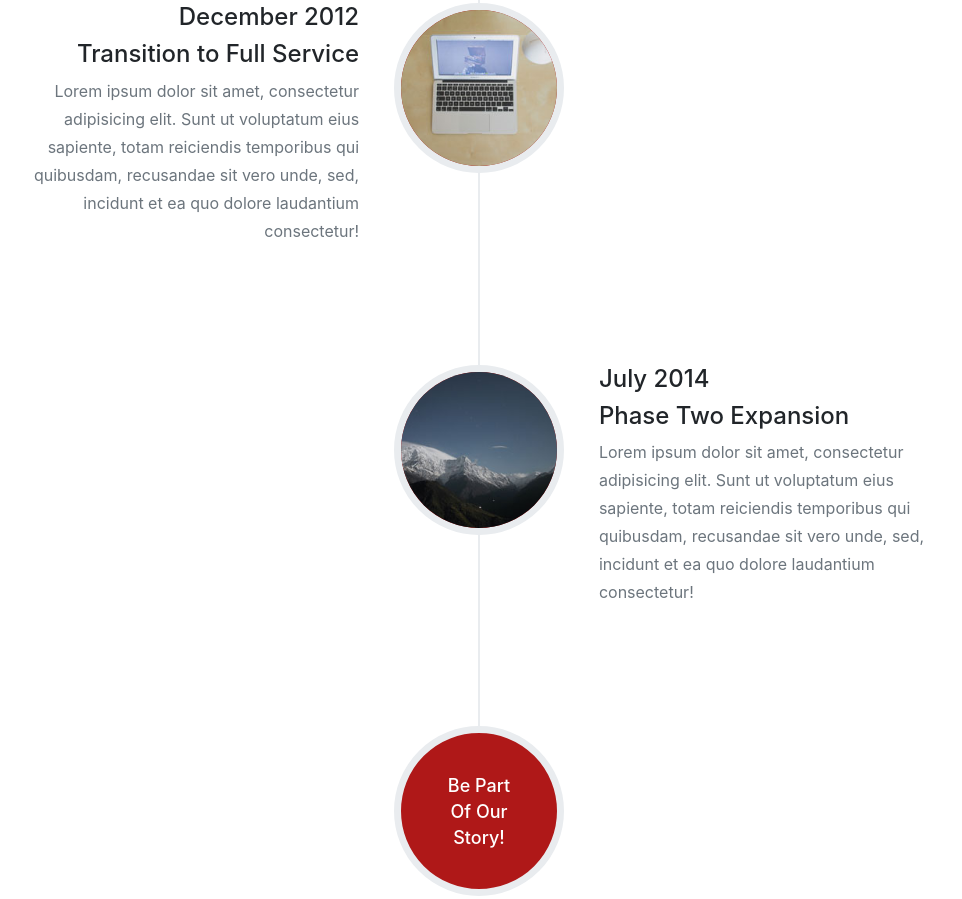
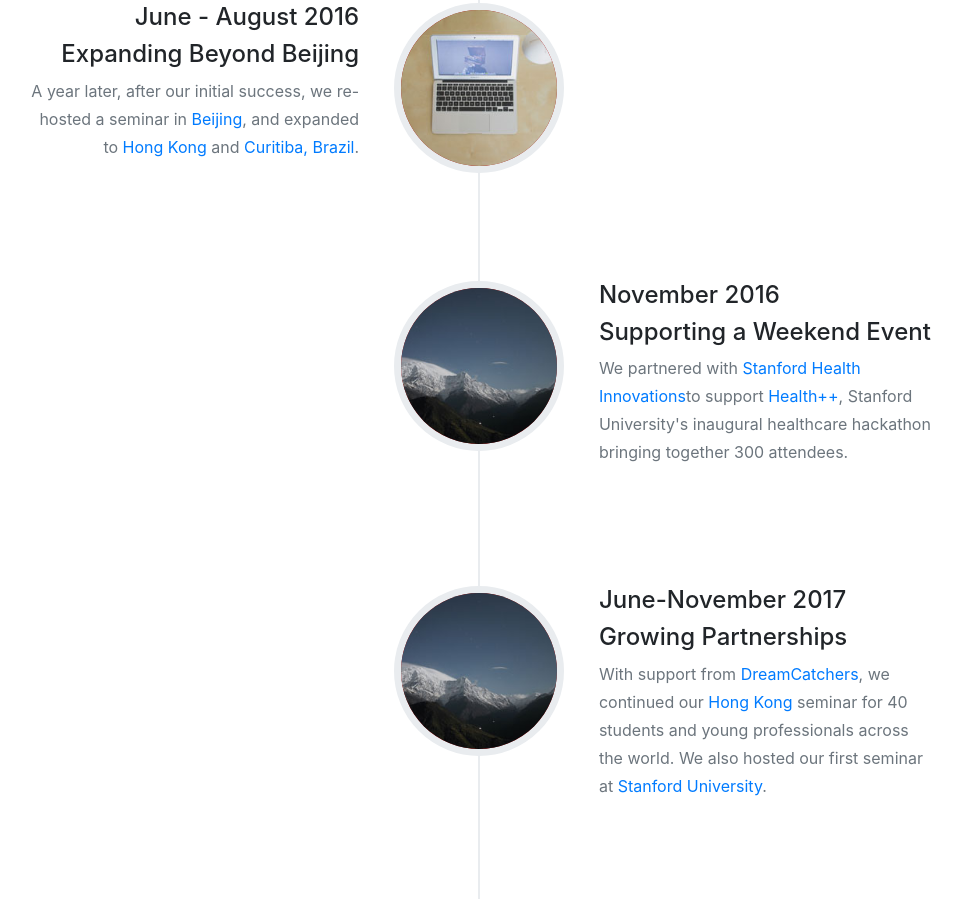
Before and after one commit to jwang198/jwang198.github.io, a website with bundled scripts: page index.html in a window 1280 px wide. Shown: the part 3661-4560 px from the top of the page, without its empty margins (161-1123 px from the left). Built offline with nearby package versions, Linux system fonts and the light colour scheme; files whose address does not match are found by name; a web font is replaced by a local one.

```diff
--- a/index.html
+++ b/index.html
@@ -222,7 +222,7 @@
                 </div>
                 <div class="timeline-panel">
                   <div class="timeline-heading">
-                    <h4 class="subheading">Our Humble Beginnings</h4>
+                    <h4 class="subheading">Our Inspiration</h4>
                   </div>
                   <div class="timeline-body">
                     <p class="text-muted">After completing our training at Stanford University's Biodesign Innovation Fellowship, we wanted to share the medical innovation knowledge we gained with students and young professionals around the world.</p>
@@ -249,11 +249,11 @@
                 </div>
                 <div class="timeline-panel">
                   <div class="timeline-heading">
-                    <h4>December 2012</h4>
-                    <h4 class="subheading">Transition to Full Service</h4>
+                    <h4>June - August 2016</h4>
+                    <h4 class="subheading">Expanding Beyond Beijing</h4>
                   </div>
                   <div class="timeline-body">
-                    <p class="text-muted">Lorem ipsum dolor sit amet, consectetur adipisicing elit. Sunt ut voluptatum eius sapiente, totam reiciendis temporibus qui quibusdam, recusandae sit vero unde, sed, incidunt et ea quo dolore laudantium consectetur!</p>
+                    <p class="text-muted">A year later, after our initial success, we re-hosted a seminar in <a href="http://scopeblog.stanford.edu/2016/11/16/two-weeks-in-china-lessons-on-innovating-abroad/">Beijing</a>, and expanded to <a href="https://www.youtube.com/watch?v=j8oYP7S_QDQ">Hong Kong</a> and <a href="http://scopeblog.stanford.edu/2016/08/05/stanford-doctors-use-biodesign-training-to-spark-health-innovation-in-brazil/">Curitiba, Brazil</a>.</p>
                   </div>
                 </div>
               </li>
@@ -263,11 +263,25 @@
                 </div>
                 <div class="timeline-panel">
                   <div class="timeline-heading">
-                    <h4>July 2014</h4>
-                    <h4 class="subheading">Phase Two Expansion</h4>
+                    <h4>November 2016</h4>
+                    <h4 class="subheading">Supporting a Weekend Event</h4>
                   </div>
                   <div class="timeline-body">
-                    <p class="text-muted">Lorem ipsum dolor sit amet, consectetur adipisicing elit. Sunt ut voluptatum eius sapiente, totam reiciendis temporibus qui quibusdam, recusandae sit vero unde, sed, incidunt et ea quo dolore laudantium consectetur!</p>
+                    <p class="text-muted">We partnered with <a href="shift.stanford.edu">Stanford Health Innovations</a>to support <a href="  https://www.pcmag.com/news/357844/why-engineering-students-should-consider-hacking-healthcare">Health++</a>, Stanford University's inaugural healthcare hackathon bringing together 300 attendees.</p>
+                  </div>
+                </div>
+              </li>
+              <li class="timeline-inverted">
+                <div class="timeline-image">
+                  <img class="rounded-circle img-fluid" src="img/about/4.jpg" alt="">
+                </div>
+                <div class="timeline-panel">
+                  <div class="timeline-heading">
+                    <h4>June-November 2017</h4>
+                    <h4 class="subheading">Growing Partnerships</h4>
+                  </div>
+                  <div class="timeline-body">
+                    <p class="text-muted">With support from <a href=" http://www.dreamcatchers.hku.hk/?p=1838">DreamCatchers</a>, we continued our <a href="https://www.youtube.com/watch?v=YzNDNYA3Tus">Hong Kong</a> seminar for 40 students and young professionals across the world. We also hosted our first seminar at <a href="http://scopeblog.stanford.edu/2017/12/01/medical-innovation-seminar-brings-global-perspective-to-annual-health-hackathon/">Stanford University</a>.</p>
                   </div>
                 </div>
               </li>
```
